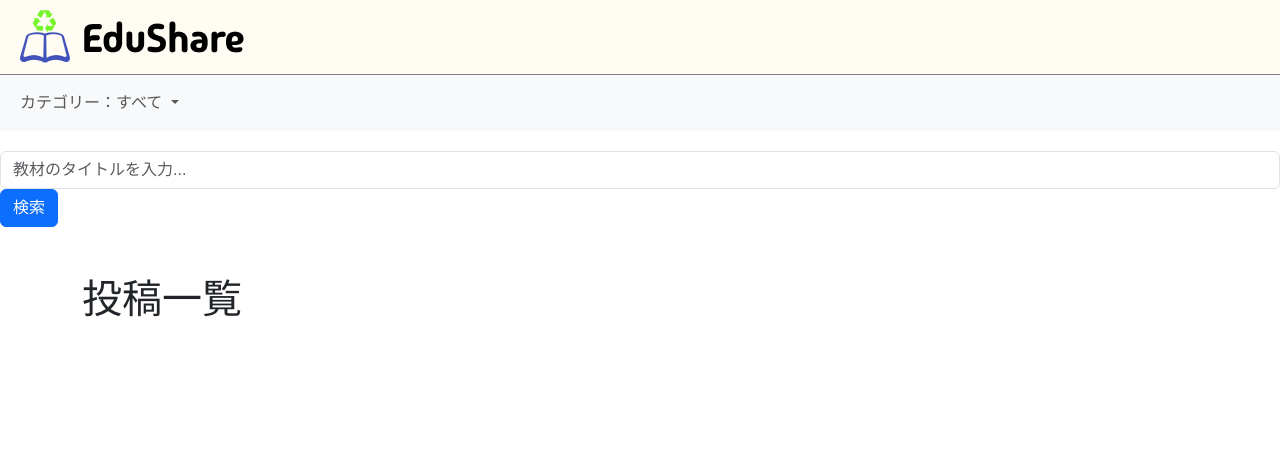
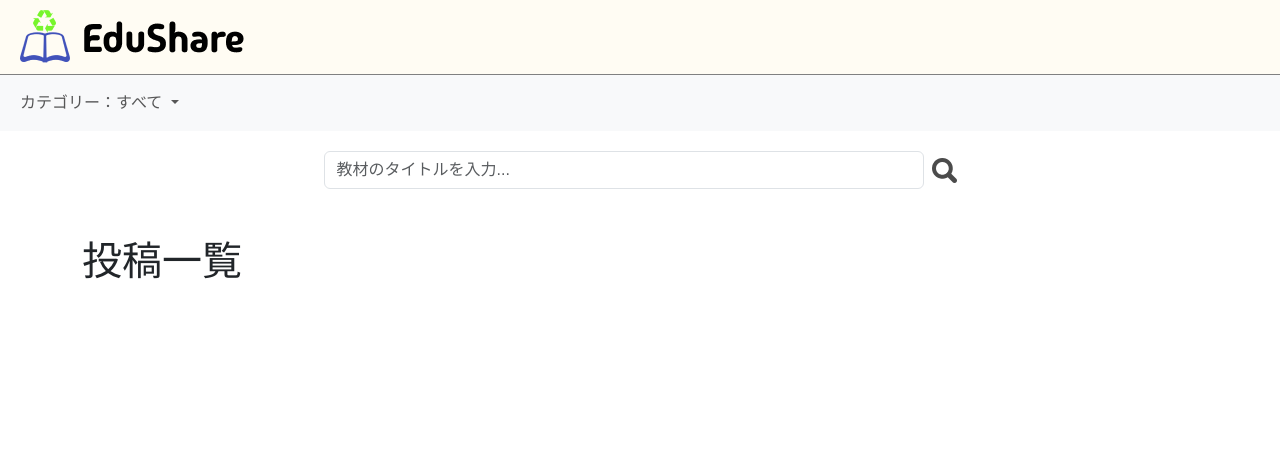
Before and after one commit to 04daiki/EduShere, a Flask app: page / in a window 1280 px wide. Shown: the top 467 px of the page. Run offline with Flask 3, Linux system fonts and the light colour scheme; the visitor is signed in with stand-in values (Sample User, id 1); data that the repository does not hold is empty.

Commit message:
検索機能2

```diff
--- a/static/css/style2.css
+++ b/static/css/style2.css
@@ -30,6 +30,17 @@ header .icon, header .search {
 main {
     padding-top: 0; /* 初期値としてヘッダーの高さ分を確保 */
     padding-bottom: 10vh; /* 初期値としてフッターの高さ分を確保 */
+}
+
+/* 検索ボックス */
+.search {
+    width: 100%; /* コンテナ全体の幅を指定 */
+    justify-content: center; /* Flexbox内のアイテムを中央揃え */
+}
+#search-box {
+    width: 600px; /* デフォルトで画面の3分の1 */
+}
+#search-button{
 }
 
 .navbar {
@@ -105,4 +116,7 @@ footer .tab img {
     .post .card-img-top {
         height: 12vh; /* 必要に応じて調整 */
     }
+    #search-box {
+        width: 80%; /* スマホ画面では70% */
+    }
 }
--- a/templates/home.html
+++ b/templates/home.html
@@ -63,11 +63,10 @@
         </nav>
 
         <!-- 検索機能 -->
-        <div class="search">
-            <input type="text" id="search-box" class="form-control" placeholder="教材のタイトルを入力...">
-            <button id="search-button" class="btn btn-primary">検索</button>
+        <div class="search d-flex align-items-center">
+            <input type="text" id="search-box" class="form-control me-2" placeholder="教材のタイトルを入力...">
+            <img id="search-button" src="../static/images/search.png" alt="検索" class="search-icon" role="button">
         </div>
-
 
         <!-- 画像ギャラリー -->
 
```
